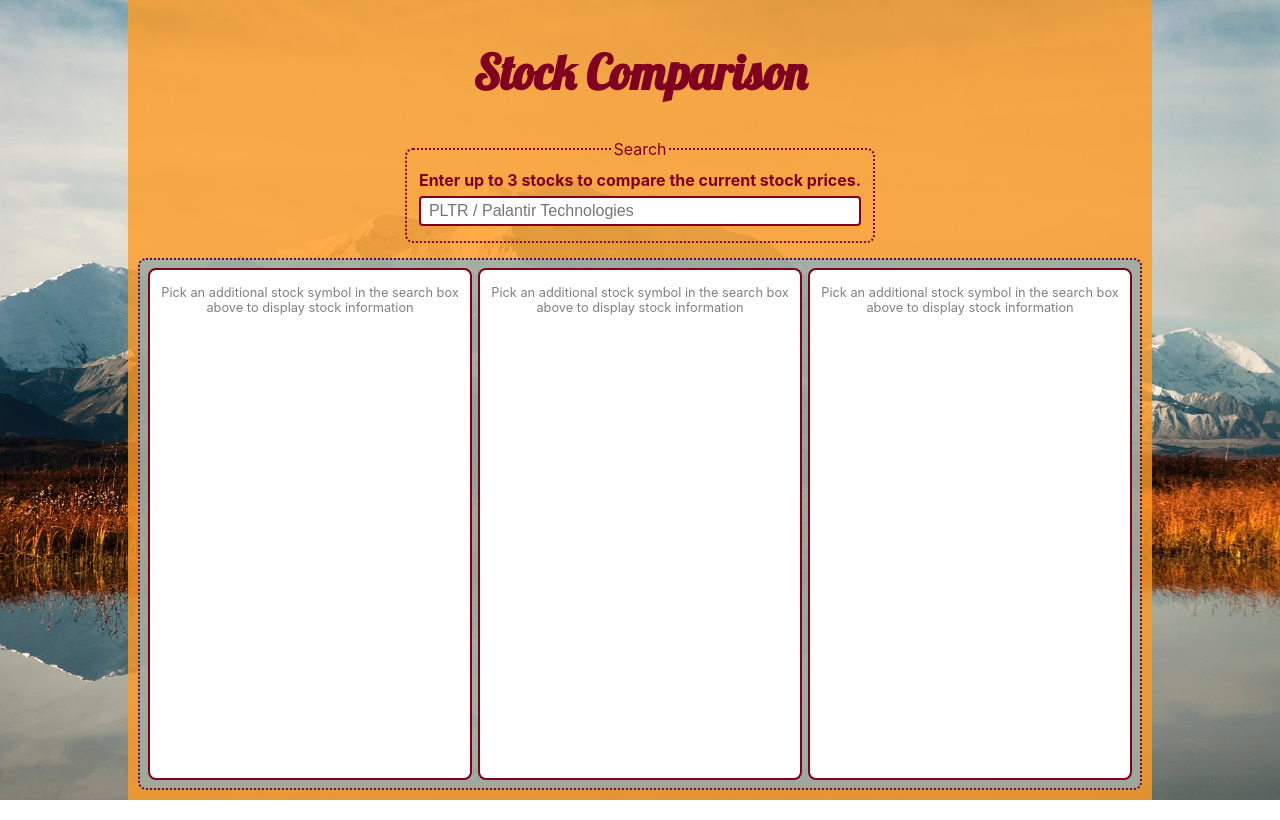
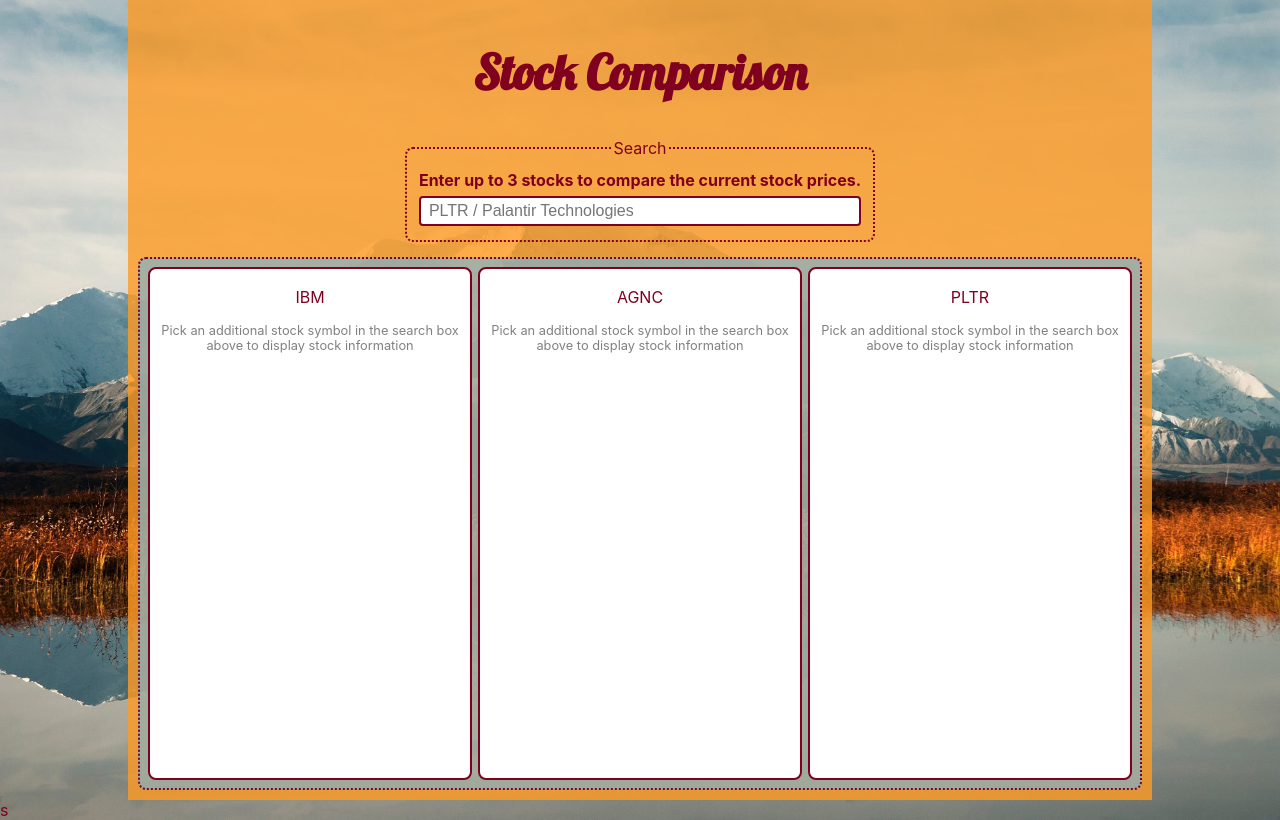
Before and after one commit to JacobHaskins/erebor, a React (Create React App) app: page / in a window 1280 px wide. Built offline with nearby package versions, Linux system fonts and the light colour scheme.

Commit message:
Setup context provider to handle board state across components

```diff
--- /dev/null
+++ b/src/business-logic/StockProvider/StockProvider.tsx
@@ -0,0 +1,30 @@
+import React, { createContext, useContext, useState, ReactNode } from 'react';
+import { IBoard, Board, board } from '../../services/Board';
+
+interface IStockContext {
+  boardState: IBoard;
+}
+
+const defaultState = {
+  boardState: new Board()
+};
+
+export const StockContext = createContext<IStockContext>(defaultState);
+
+export const useStockContext = () => useContext(StockContext);
+
+export type Props = {
+  children: ReactNode
+}
+
+export const StockProvider = (props: Props) => {
+  const { children } = props;
+
+  const [boardState] = useState(board);
+
+  return (
+    <StockContext.Provider value={{ boardState }}>
+      {children}
+    </StockContext.Provider>
+  );
+};
--- a/src/components/App/App.tsx
+++ b/src/components/App/App.tsx
@@ -1,10 +1,12 @@
 import React from 'react';
+import { StockProvider } from '../../business-logic/StockProvider/StockProvider';
 import SearchBar from '../SearchBar/SearchBar';
-import StockBoard from '../StockBoard/StockBoard'
+import StockBoard from '../StockBoard/StockBoard';
 import './App.css';
 
 function App() {
   return (
+    <StockProvider>
       <div className="app">
         <header>
           <h1>
@@ -16,6 +18,7 @@ function App() {
           <StockBoard />
         </main>
       </div>
+    s</StockProvider>
   );
 }
 
--- a/src/components/StockBoard/StockBoard.tsx
+++ b/src/components/StockBoard/StockBoard.tsx
@@ -1,13 +1,16 @@
 import React from 'react';
+import { useStockContext } from '../../business-logic/StockProvider/StockProvider';
 import StockCard from '../StockCard/StockCard';
 import './StockBoard.css';
 
 function StockBoard() {
+  const { boardState } = useStockContext();
+
   return (
     <div className="stock-board">
-      <StockCard />
-      <StockCard />
-      <StockCard />
+      <StockCard title={ boardState[0] } />
+      <StockCard title={ boardState[1] } />
+      <StockCard title={ boardState[2] } />
     </div>
   );
 }
--- a/src/components/StockCard/StockCard.tsx
+++ b/src/components/StockCard/StockCard.tsx
@@ -1,9 +1,14 @@
 import React from 'react';
 import './StockCard.css';
 
-function StockCard() {
+interface IStockCardProps {
+  title: string
+}
+
+function StockCard({ title }: IStockCardProps) {
   return (
     <section className="stock-card">
+      <p>{ title }</p>
       <p className="grey-text">
         Pick an additional stock symbol in the search box above to display stock information
       </p>
--- /dev/null
+++ b/src/services/Board.tsx
@@ -0,0 +1,13 @@
+export interface IBoard {
+    0: string,
+    1: string,
+    2: string
+}
+
+export class Board {
+    0 = 'IBM';
+    1 = 'AGNC';
+    2 = 'PLTR';
+}
+
+export const board: IBoard = new Board();
```
Also changed, not shown: 1 other file (tests, documents, lock files or other folders). Lines whose indentation alone changed are shown as unchanged.
